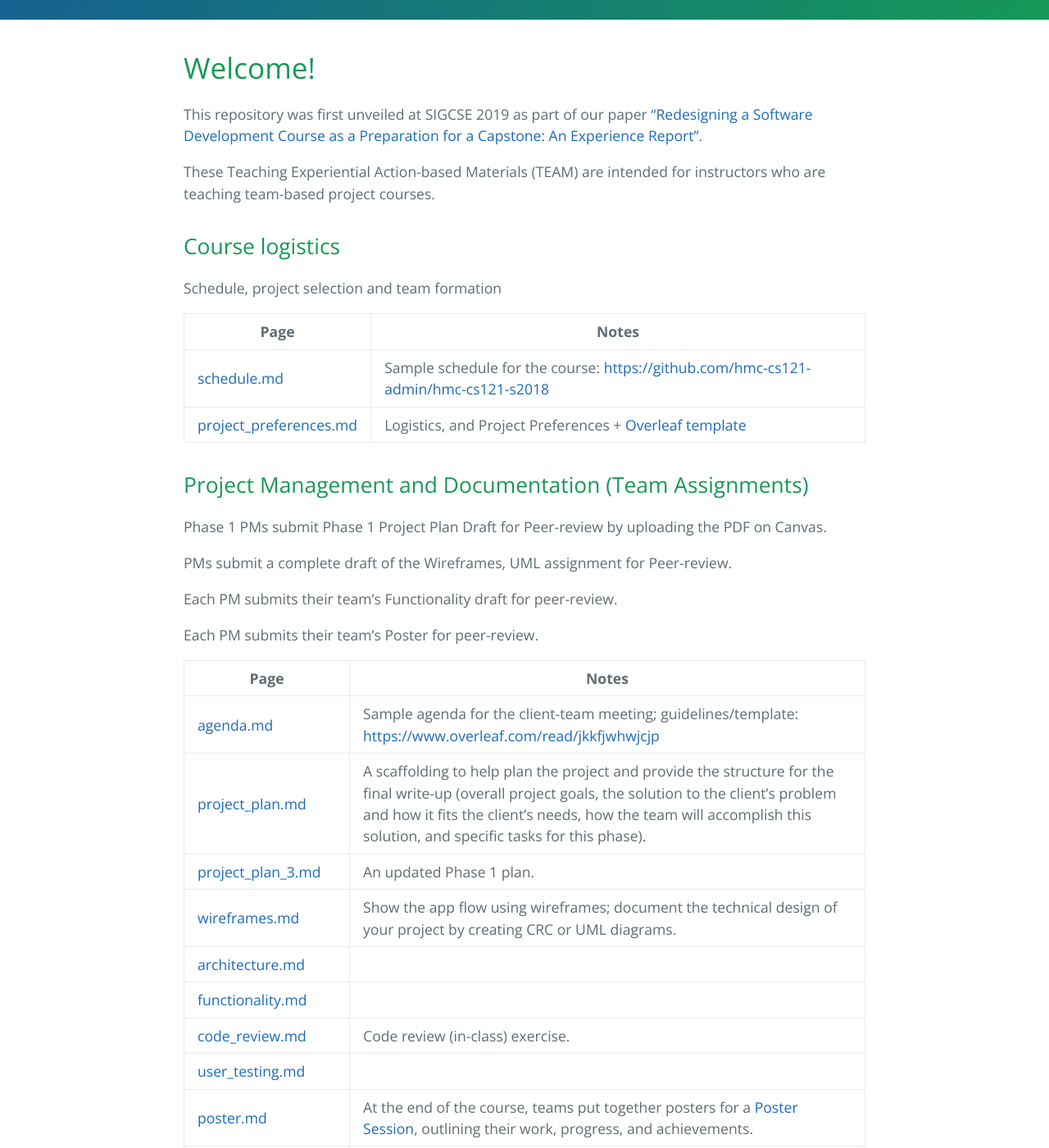
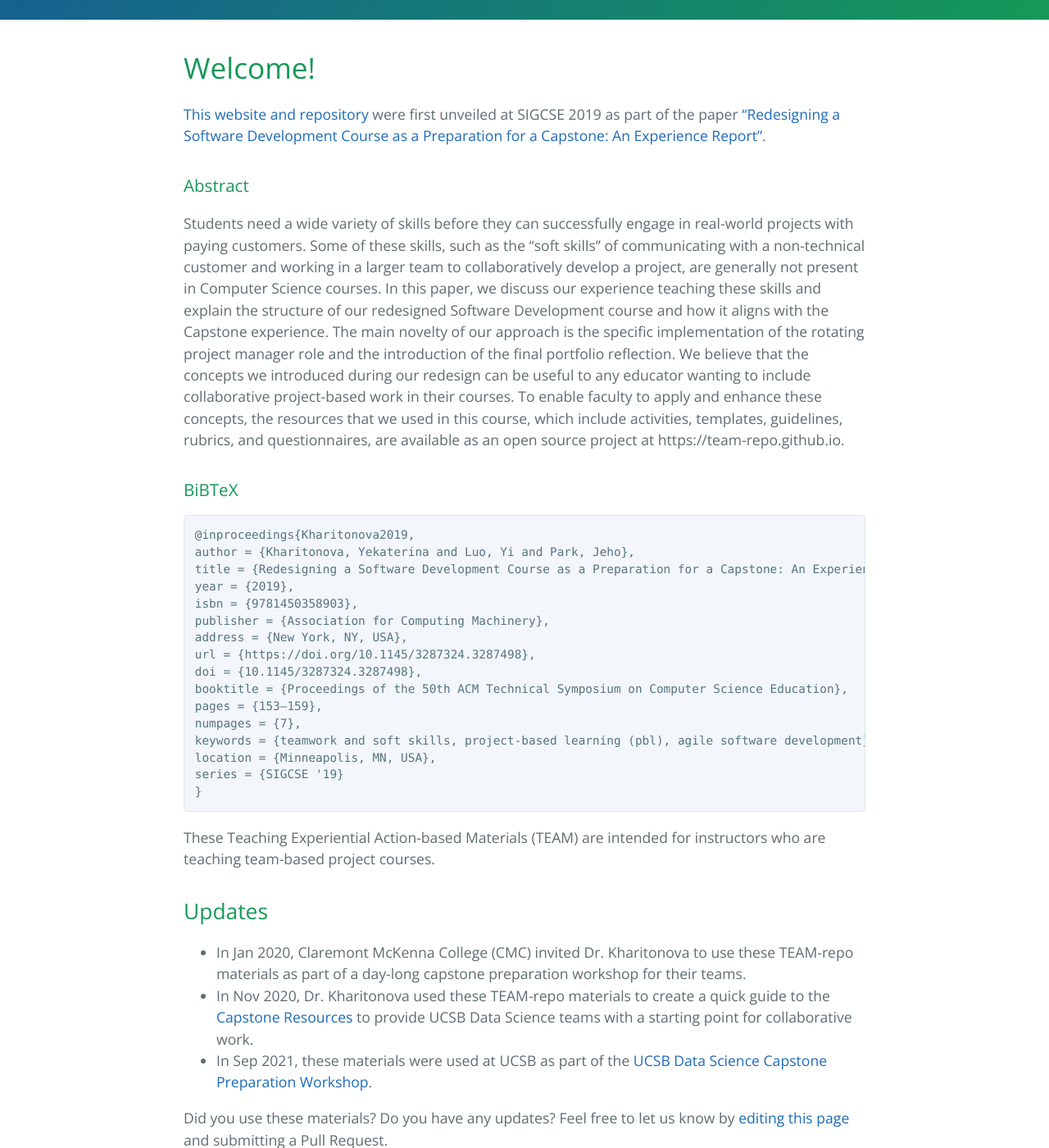
Before and after one commit to TEAM-repo/TEAM-repo.github.io, a Jekyll site: the page built from index.md, in a window 1280 px wide and 1400 px high, scrolled down 371 px. Shown: the whole window at 82% size. Built offline with Jekyll 4.4.1, drawn with Linux system fonts in a browser that asks for light colours; some of the changed text lies outside the part shown.

Commit message:
Update index.md
Added the links to this repo as well as the "Updates" section.

````diff
--- a/index.md
+++ b/index.md
@@ -5,8 +5,43 @@ layout: default
 
 # Welcome!
 
-This repository was first unveiled at SIGCSE 2019 as part of our paper
+[This website and repository](https://github.com/TEAM-repo/TEAM-repo.github.io) were first unveiled at SIGCSE 2019 as part of the paper
 ["Redesigning a Software Development Course as a Preparation for a Capstone: An Experience Report"](https://dl.acm.org/citation.cfm?id=3287498).
+
+### Abstract
+Students need a wide variety of skills before they can successfully engage in real-world
+projects with paying customers. Some of these skills, such as the "soft skills" of
+communicating with a non-technical customer and working in a larger team to collaboratively
+develop a project, are generally not present in Computer Science courses. In this
+paper, we discuss our experience teaching these skills and explain the structure of
+our redesigned Software Development course and how it aligns with the Capstone experience.
+The main novelty of our approach is the specific implementation of the rotating project
+manager role and the introduction of the final portfolio reflection. We believe that
+the concepts we introduced during our redesign can be useful to any educator wanting
+to include collaborative project-based work in their courses. To enable faculty to
+apply and enhance these concepts, the resources that we used in this course, which
+include activities, templates, guidelines, rubrics, and questionnaires, are available
+as an open source project at https://team-repo.github.io.
+
+### BiBTeX
+```
+@inproceedings{Kharitonova2019,
+author = {Kharitonova, Yekaterina and Luo, Yi and Park, Jeho},
+title = {Redesigning a Software Development Course as a Preparation for a Capstone: An Experience Report},
+year = {2019},
+isbn = {9781450358903},
+publisher = {Association for Computing Machinery},
+address = {New York, NY, USA},
+url = {https://doi.org/10.1145/3287324.3287498},
+doi = {10.1145/3287324.3287498},
+booktitle = {Proceedings of the 50th ACM Technical Symposium on Computer Science Education},
+pages = {153–159},
+numpages = {7},
+keywords = {teamwork and soft skills, project-based learning (pbl), agile software development},
+location = {Minneapolis, MN, USA},
+series = {SIGCSE '19}
+}
+```
 
 These
 Teaching
@@ -17,6 +52,13 @@ Materials
     are intended for instructors who are teaching team-based project courses.
 
 
+## Updates
+
+* In Jan 2020, Claremont McKenna College (CMC) invited Dr. Kharitonova to use these TEAM-repo materials as part of a day-long capstone preparation workshop for their teams.
+* In Nov 2020, Dr. Kharitonova used these TEAM-repo materials to create a quick guide to the [Capstone Resources](https://team-repo.github.io/ucsb-2020-capstone) to provide UCSB Data Science teams with a starting point for collaborative work.
+* In Sep 2021, these materials were used at UCSB as part of the [UCSB Data Science Capstone Preparation Workshop](https://ucsb-ds.github.io/workshop2021/).
+
+Did you use these materials? Do you have any updates? Feel free to let us know by [editing this page](https://github.com/TEAM-repo/TEAM-repo.github.io/edit/master/index.md) and submitting a Pull Request.
 
 ## Course logistics
 
@@ -50,7 +92,7 @@ Each PM submits their team's Poster for peer-review.
 | [functionality.md]({{site.materials_repo}}functionality.md) |  |
 | [code_review.md]({{site.materials_repo}}code_review.md) | Code review (in-class) exercise. |
 | [user_testing.md]({{site.materials_repo}}user_testing.md) |  |
-| [poster.md]({{site.materials_repo}}poster.md) | At the end of the course, teams put together posters for a [Poster Session](poster_session.md), outlining their work, progress, and achievements.  |
+| [poster.md]({{site.materials_repo}}poster.md) | At the end of the course, teams put together posters for a [Poster Session]({{site.materials_repo}}poster_session.md), outlining their work, progress, and achievements.  |
 | [poster_session.md]({{site.materials_repo}}poster_session.md) |  End-of-the-course celebration where teams present their work, progress, and achievements.  |
 | [handoff.md]({{site.materials_repo}}handoff.md) | A final walk-through with the team to ensure that their repo's README provides a complete overview and instructions for future developers/users. |
 | [sample_README.md]({{site.materials_repo}}{{site.materials_repo}}sample_README.md) | A final walk-through with the team to ensure that their repo's README provides a complete overview and instructions for future developers/users. |
@@ -99,7 +141,7 @@ Created using [Markdown Tables generator](http://www.tablesgenerator.com/markdow
 
 ## Other courses or useful resources
 
-Do not hesitate to edit this list and submit your changes as a Pull Request.
+Do not hesitate to [edit this list](https://github.com/TEAM-repo/TEAM-repo.github.io/edit/master/index.md) and submit your changes as a Pull Request.
 
 * <http://foss2serve.org/index.php/Publications> - references to publications and events that are related to the effort to help students contribute to HFOSS (Humanitarian Free and Open Source Software).
 * <http://foss2serve.org/index.php/POSSE> - POSSE is the Professors' Open Source Software Experience. POSSEs provide professional development for instructors interested in student participation in Humanitarian Free and Open Source Software (HFOSS)
@@ -112,12 +154,12 @@ Do not hesitate to edit this list and submit your changes as a Pull Request.
 
 We welcome contributors and would like to grow the community of educators who are teaching team-based project courses.
 
-To help us update this repo:
+To help us update [this repo](https://github.com/TEAM-repo/TEAM-repo.github.io):
 
 1. Fork it!
 2. Make your changes in a branch: `git checkout -b my-branch`
 3. Commit your changes: `git commit -am 'Added my comments'`
 4. Push to the branch: `git push origin my-branch`
-5. Submit a pull request :D
+5. Submit a [pull request](https://github.com/TEAM-repo/TEAM-repo.github.io/pulls).
 
-You can also do this through GitHub's web interface by clicking the "Edit" icon and submitting a pull request.
+You can also do this through GitHub's web interface by clicking the ["Edit"](https://github.com/TEAM-repo/TEAM-repo.github.io/edit/master/index.md) icon and submitting a pull request.
````
